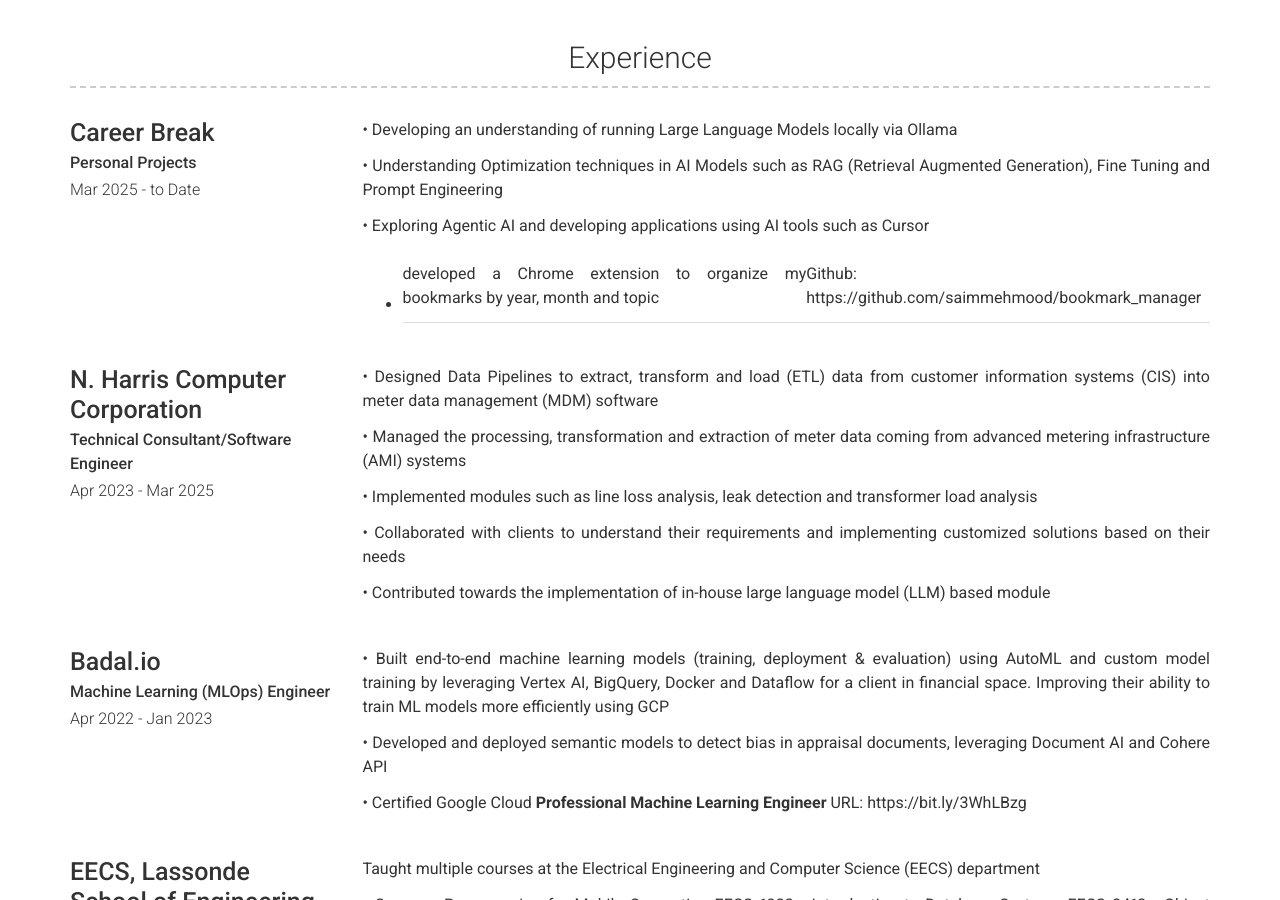
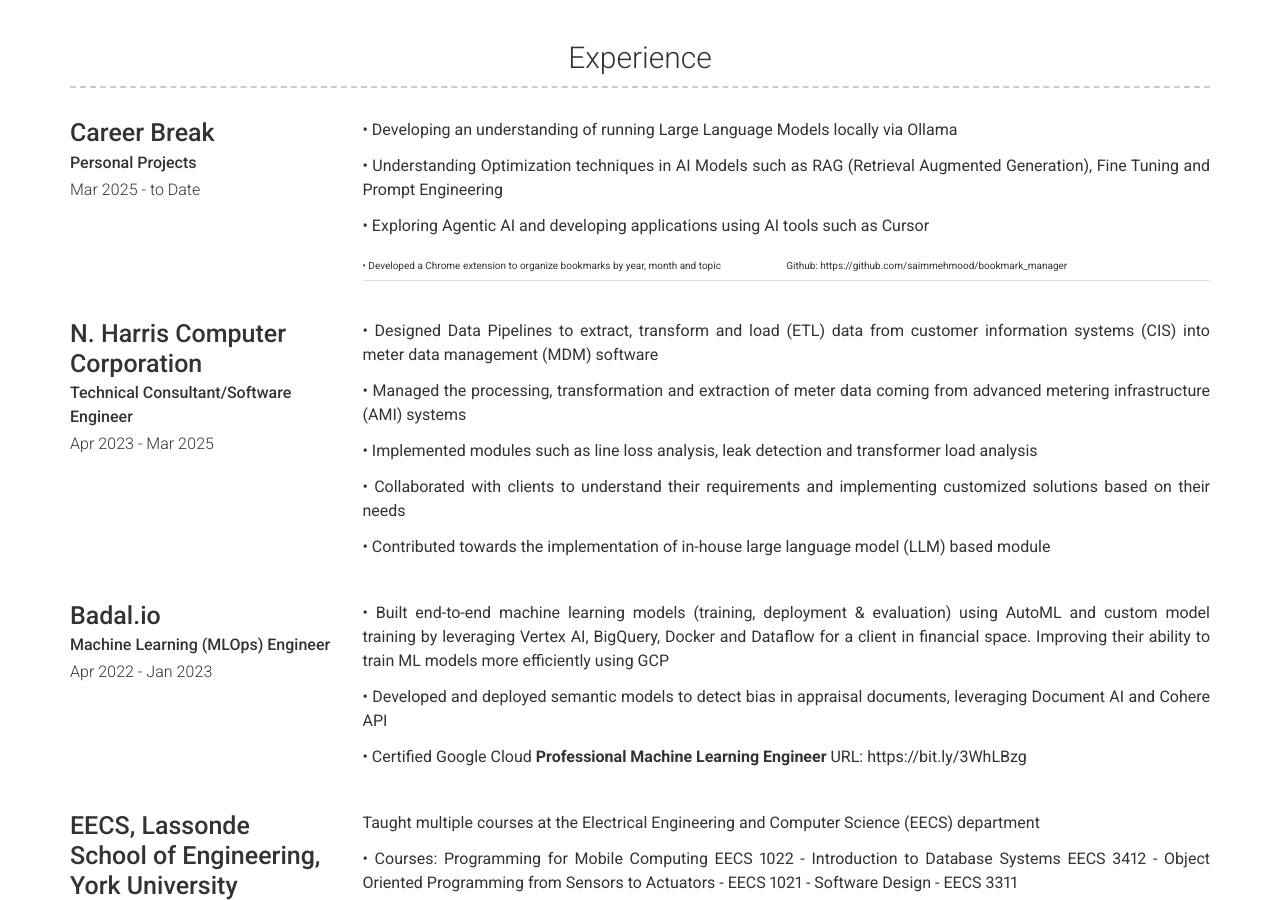
Before and after one commit to saimmehmood/saimmehmood.github.io, a Jekyll site: the page built from index.md, in a window 1280 px wide and 900 px high, scrolled down 999 px. Built offline with Jekyll 4.4.1, drawn with Linux system fonts in a browser that asks for light colours; nearby versions of some CDN libraries.

Commit message:
resolved formatting 05/20/25 5:29 PM

```diff
--- a/_data/experience.yml
+++ b/_data/experience.yml
@@ -11,7 +11,8 @@
     • Understanding Optimization techniques in AI Models such as RAG (Retrieval Augmented Generation), Fine Tuning and Prompt Engineering
 
     • Exploring Agentic AI and developing applications using AI tools such as Cursor
-    - developed a Chrome extension to organize my bookmarks by year, month and topic | Github: https://github.com/saimmehmood/bookmark_manager
+
+    • Developed a Chrome extension to organize bookmarks by year, month and topic | Github: https://github.com/saimmehmood/bookmark_manager
 
 - layout: left
   company: N. Harris Computer Corporation
```
